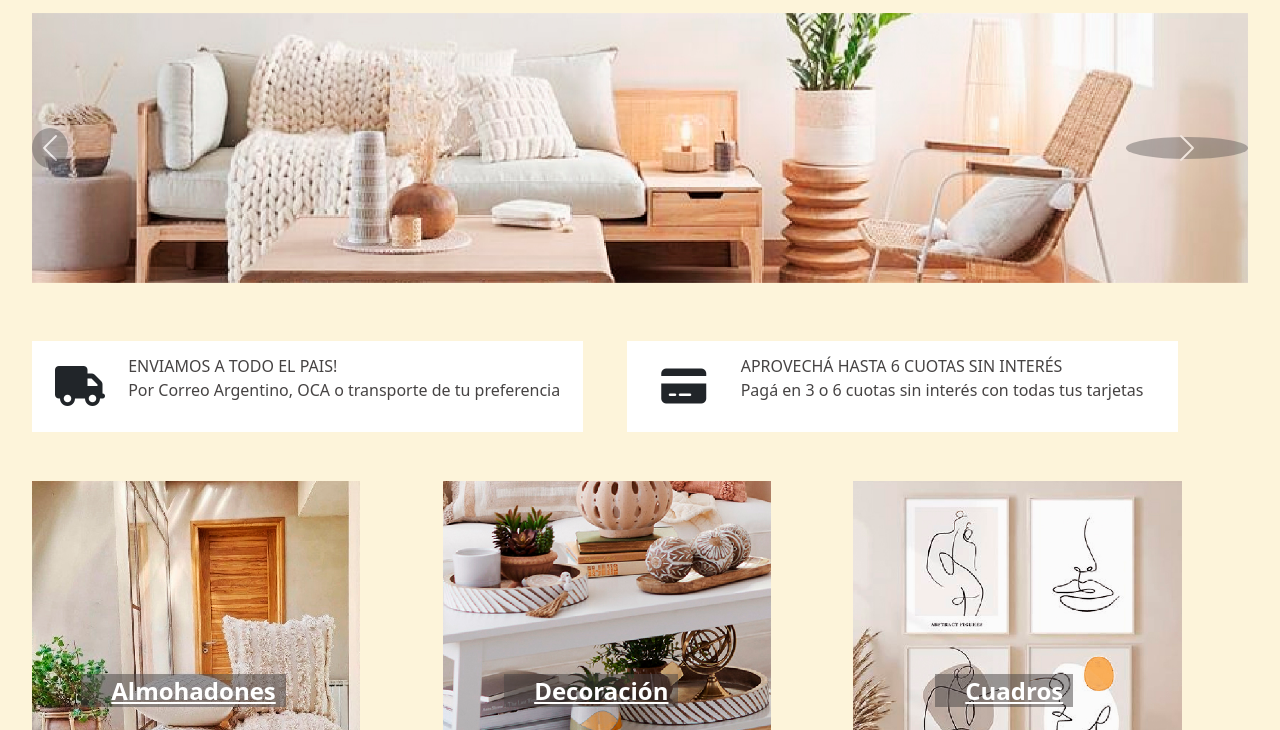
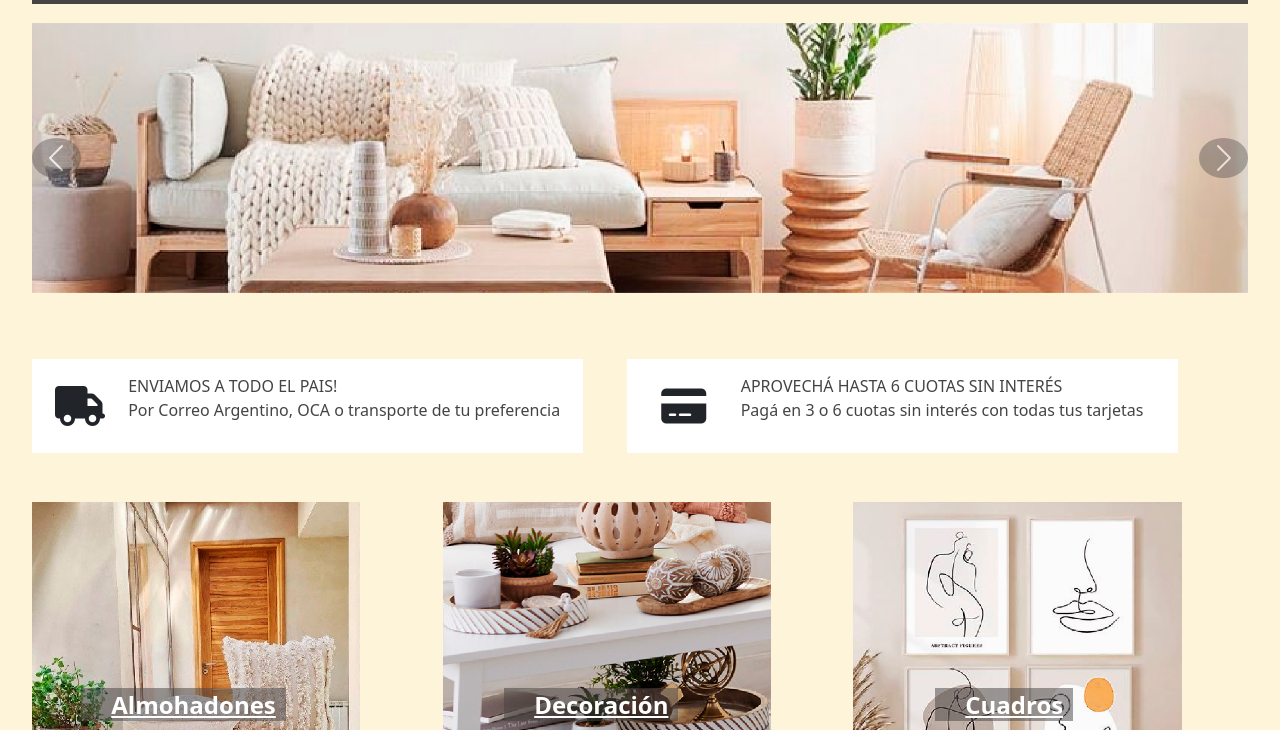
Before and after one commit to Gozzco/preEntregaNro2_Roger___Gonzalez, a plain HTML site: page index.html in a window 1280 px wide. Shown: the part 370-1100 px from the top of the page. Drawn offline with nearby package versions, Linux system fonts and the light colour scheme.

Commit message:
modified:   index.html 	modified:   style/style.css

```diff
--- a/style/style.css
+++ b/style/style.css
@@ -159,8 +159,9 @@ main{
 .main__textoPrincipal, h1{
     font-family: 'Marcellus', serif;
     color: rgb(235, 188, 46);
-    font-size: 1.8em;
+    font-size: 1.7em;
     font-weight: bolder;
+    padding: 5% 0% 0% 0%;
     }
 
 .main__presentacion, h2{
@@ -180,10 +181,18 @@ main{
     object-fit: cover;
 }
 
-.carousel-control-prev, .carousel-control-next{
+#carrusel .carousel-control-prev{
     background-color: rgba(70, 67, 67, 0.75);
     margin: auto 0;
-    width: 3%;
+    width: 4%;
+    height: 15%;
+    border-radius: 50%;
+}
+
+#carrusel .carousel-control-next{
+    background-color: rgba(70, 67, 67, 0.75);
+    margin: auto 0;
+    width: 4%;
     height: 15%;
     border-radius: 50%;
 }
```
Also changed, not shown: index.html (+1 -1 lines).
